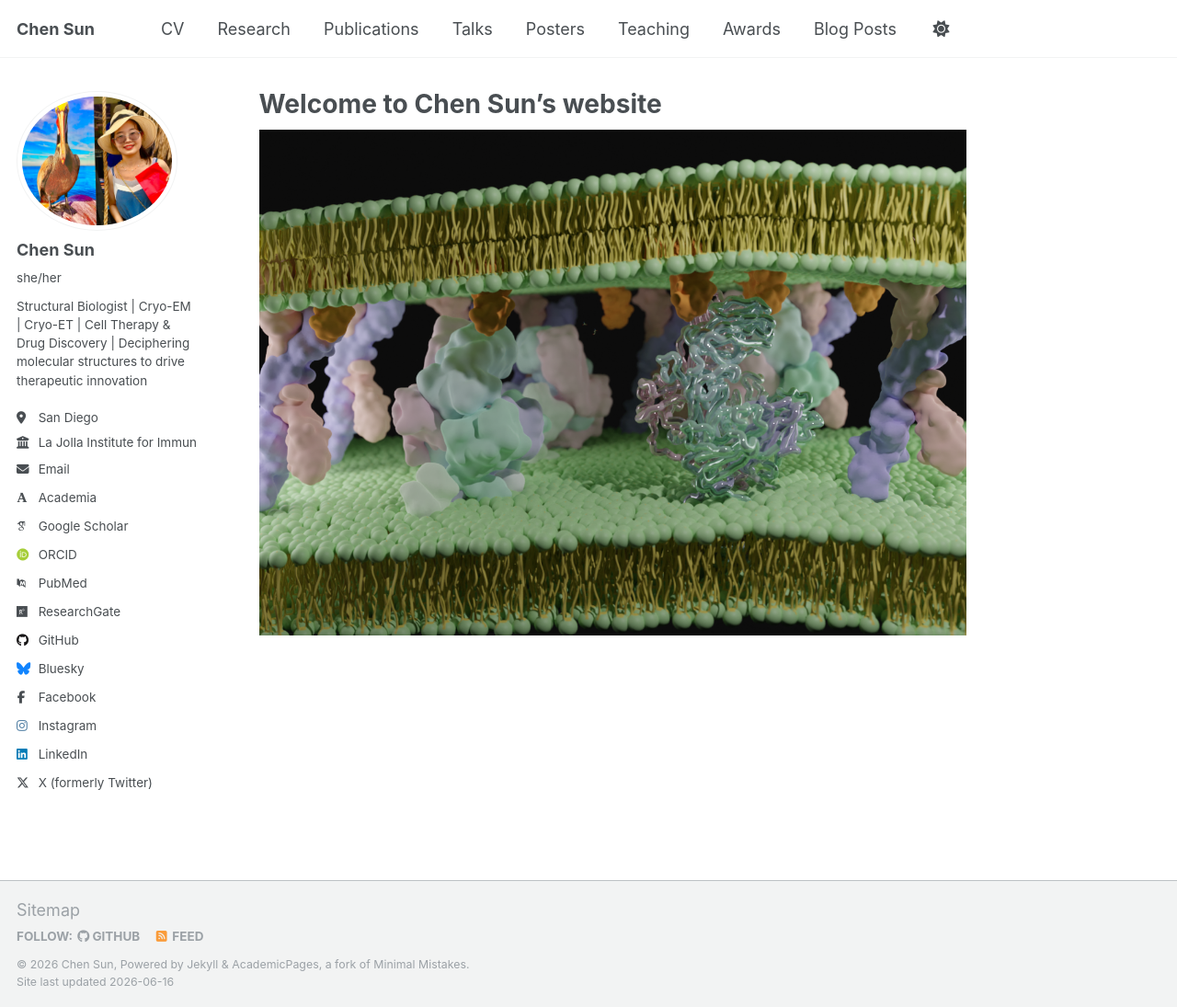
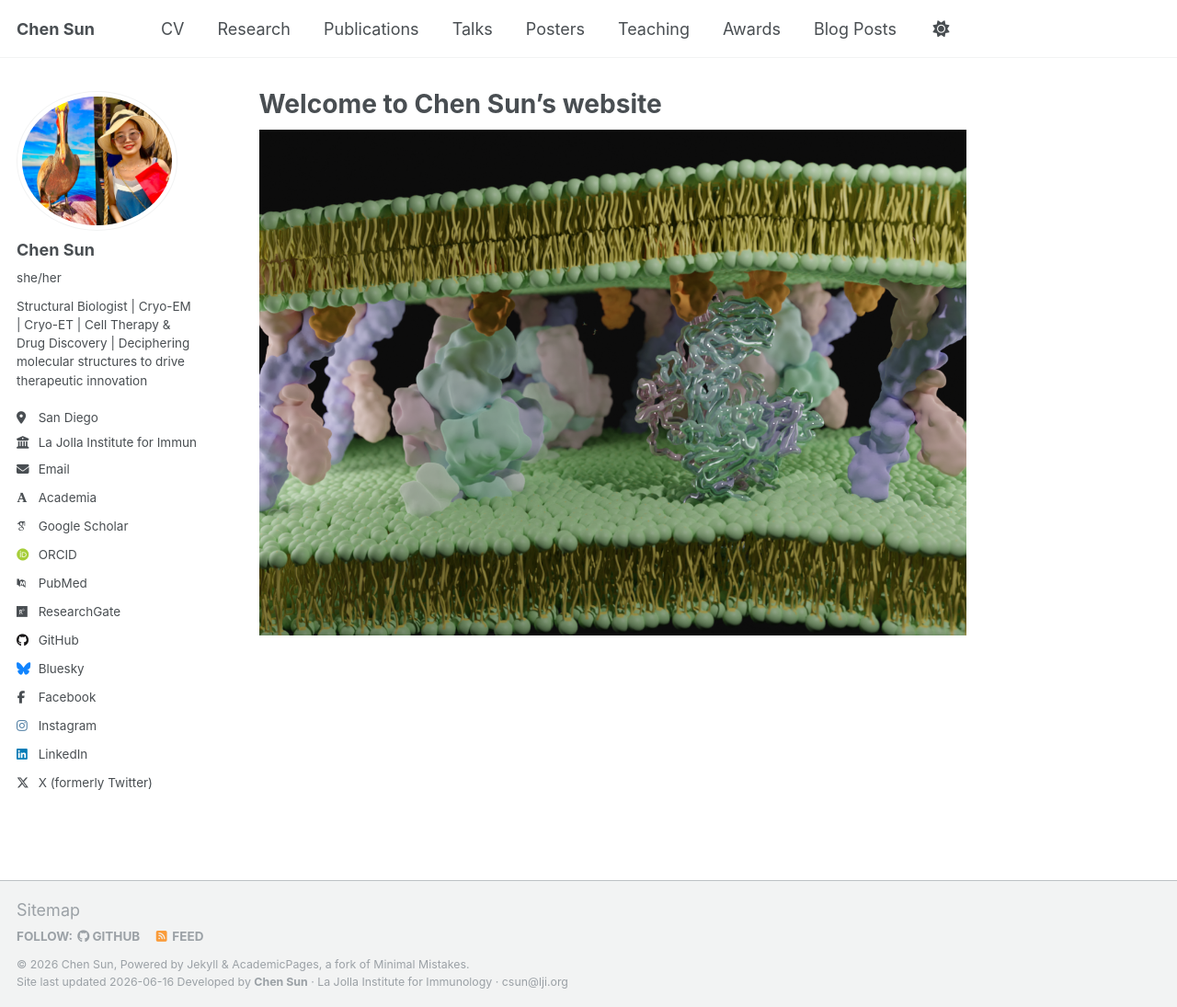
Before and after one commit to sun647/sun647.github.io, a Jekyll site: the page built from _pages/about.md, in a window 1280 px wide and 1095 px high. Shown: the whole window at 92% size. Built offline with Jekyll 4.4.1, drawn with Linux system fonts in a browser that asks for light colours; some web fonts are replaced; a script that is not in the unit is left out.

Commit message:
Add developer information to footer

```diff
--- a/_includes/footer.html
+++ b/_includes/footer.html
@@ -22,4 +22,5 @@
 <div class="page__footer-copyright">
   &copy; {{ site.time | date: '%Y' }} {{ site.name | default: site.title }}, {{ site.data.ui-text[site.locale].powered_by | default: "Powered by" }} <a href="http://jekyllrb.com" rel="nofollow">Jekyll</a> &amp; <a href="https://github.com/academicpages/academicpages.github.io">AcademicPages</a>, a fork of <a href="https://mademistakes.com/work/minimal-mistakes-jekyll-theme/" rel="nofollow">Minimal Mistakes</a>.<br />
   Site last updated {{ "now" | date: '%Y-%m-%d' %}}
+  Developed by <strong>Chen Sun</strong> &middot; La Jolla Institute for Immunology &middot; <a href="mailto:csun@lji.org">csun@lji.org</a>
 </div>
```
